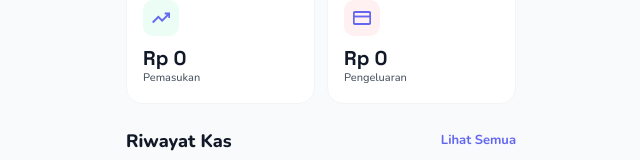
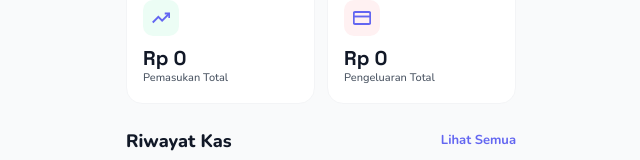
Before and after one commit to rafinabilm/basyar-14, a Next.js app: page / in a window 1280 px wide. Shown: the part 468-628 px from the top of the page, without its empty margins (319-959 px from the left). Built offline with nearby package versions, Linux system fonts and the light colour scheme; no server answers; the database is empty.

Commit message:
fix: update pemasukan and pengeluaran to display total instead of monthly

```diff
--- a/app/page.tsx
+++ b/app/page.tsx
@@ -77,14 +77,14 @@ export default async function HomePage() {
             iconBg="#F5F3FF"
           />
           <StatCard
-            label="Pemasukan"
-            value={fmtShort(monthMasuk)}
+            label="Pemasukan Total"
+            value={fmtShort(totalMasuk)}
             icon={<svg viewBox="0 0 24 24" fill="none" stroke="currentColor" style={{ width: '18px', height: '18px' }} strokeWidth={2.5}><polyline points="23 6 13.5 15.5 8.5 10.5 1 18" /><polyline points="17 6 23 6 23 12" /></svg>}
             iconBg="#ECFDF5"
           />
           <StatCard
-            label="Pengeluaran"
-            value={fmtShort(monthKeluar)}
+            label="Pengeluaran Total"
+            value={fmtShort(totalKeluar)}
             icon={<svg viewBox="0 0 24 24" fill="none" stroke="currentColor" style={{ width: '18px', height: '18px' }} strokeWidth={2.5}><rect x="1" y="4" width="22" height="16" rx="2" /><line x1="1" y1="10" x2="23" y2="10" /></svg>}
             iconBg="#FFF1F2"
           />
--- a/debug_kas.ts
+++ b/debug_kas.ts
@@ -1,6 +1,5 @@
 import { createClient } from '@supabase/supabase-js'
-import dotenv from 'dotenv'
-dotenv.config({ path: '.env.local' })
+
 
 const supabaseUrl = process.env.NEXT_PUBLIC_SUPABASE_URL!
 const supabaseKey = process.env.NEXT_PUBLIC_SUPABASE_ANON_KEY!
```
